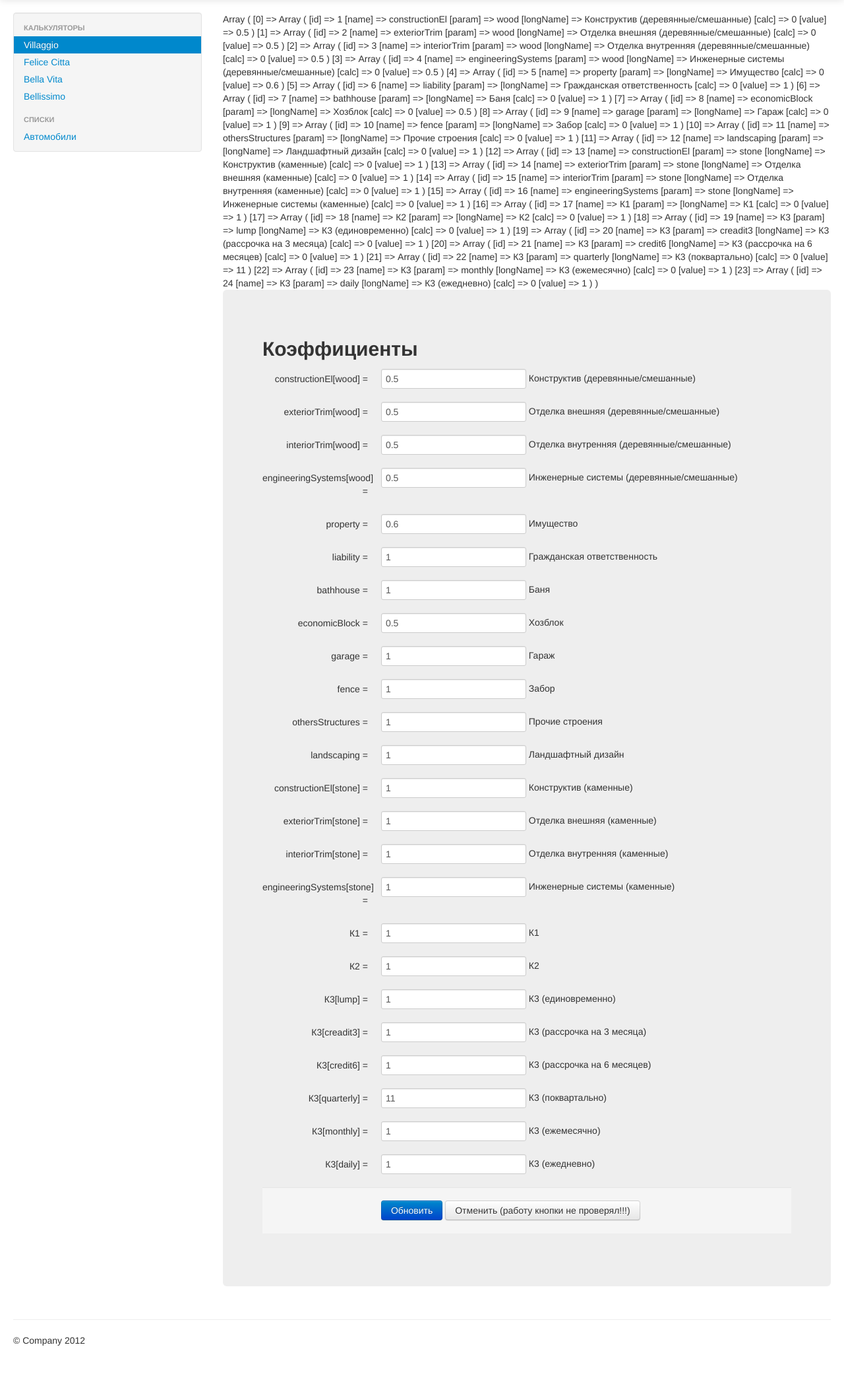
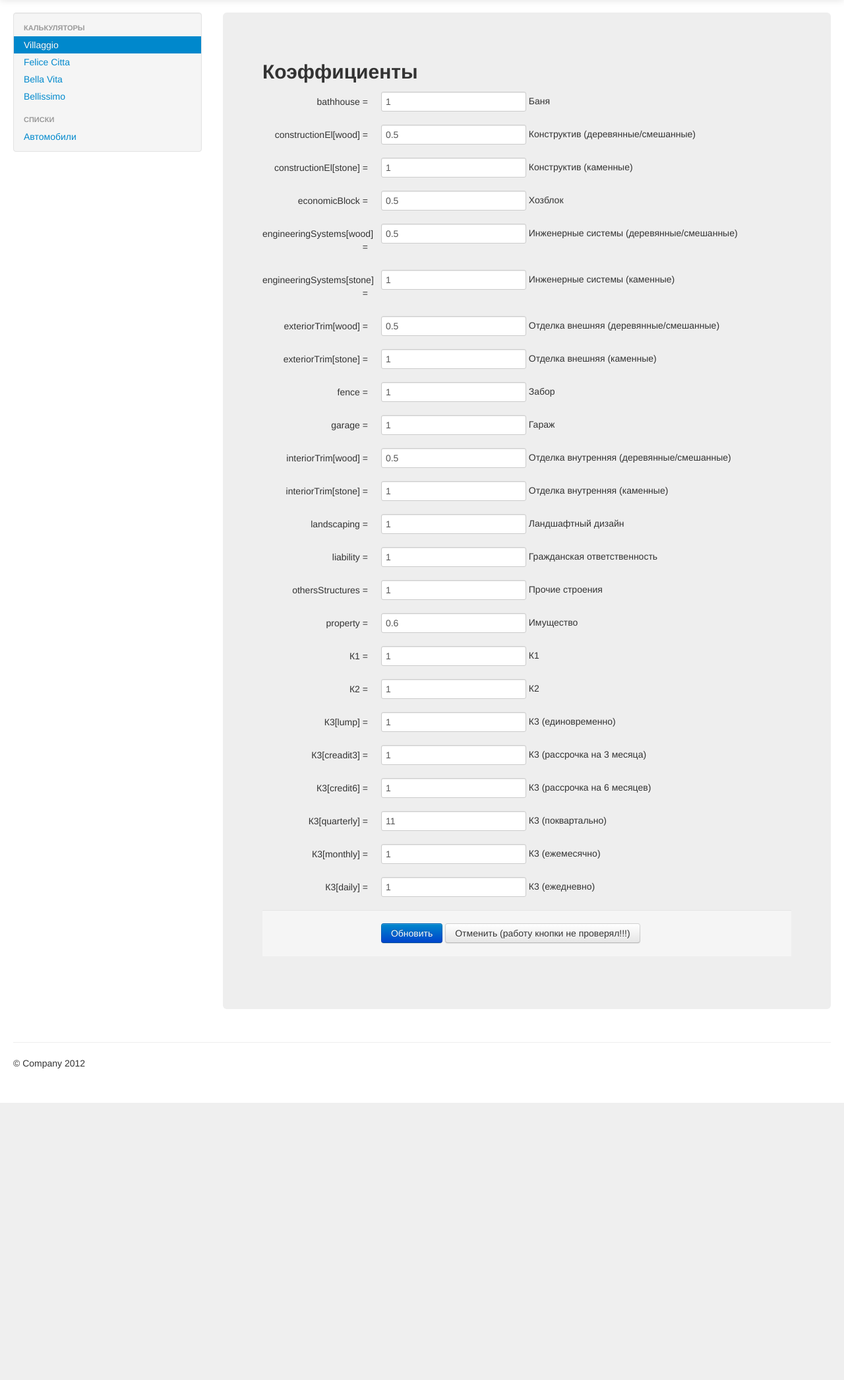
Before and after one commit to TarasovSA/dv-diretto.ru, a PHP site: page /admin/index.php?p=coefficient&calc=villaggio in a window 1280 px wide. Shown: the part 41-2132 px from the top of the page at 66% size. After the commit the page ends 1712 px from the top, so only its background shows below. Run offline with PHP 8.4, Linux system fonts and the light colour scheme; data comes from the database, SQL or seed files in the repository; some libraries are stand-ins or nearby versions.

Commit message:
updates coefficients in admin panel

```diff
--- a/admin/blocks/coefficients.php
+++ b/admin/blocks/coefficients.php
@@ -18,8 +18,6 @@ switch ($GLOBALS['calc']) {
         $coefficients = null;
 
 }
-
-print_r ($coefficients);
 
 
 if ($GLOBALS['calc'] == 'main')
--- a/admin/dbOperations.php
+++ b/admin/dbOperations.php
@@ -32,7 +32,7 @@ function dbGetCoefficientsForCalc($structure)
     global $DBH;
     $coefficients = array();
     try {
-        $STH = $DBH->prepare("SELECT * FROM coefficient WHERE calc = :calc");
+        $STH = $DBH->prepare("SELECT * FROM coefficient WHERE calc = :calc ORDER BY name ASC");
         $STH->execute($structure);
         $STH->setFetchMode(PDO::FETCH_ASSOC);
 
```
